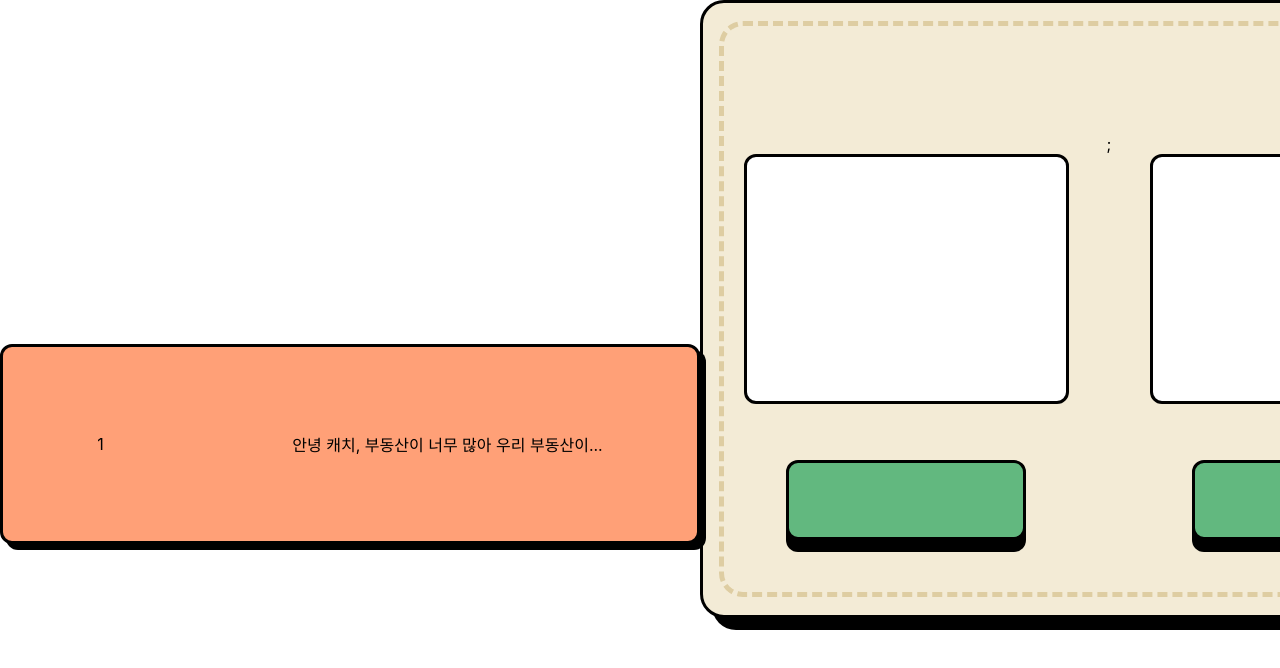
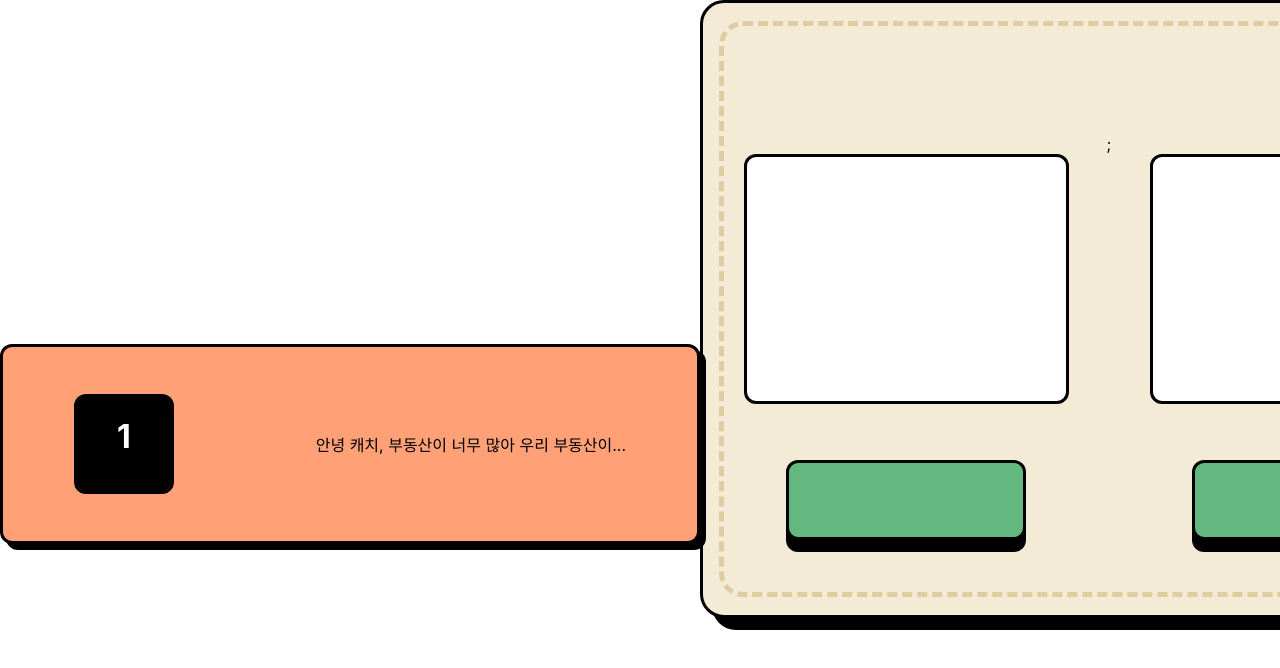
Before and after one commit to skku-comit/catch, a React (Create React App) app: page /catch/q1-page in a window 1280 px wide. Shown: the top 668 px of the page. Built offline with nearby package versions, Linux system fonts and the light colour scheme.

Commit message:
QuestionNumber Created

```diff
--- /dev/null
+++ b/src/components/common/QuestionNumber.js
@@ -0,0 +1,13 @@
+//css
+import classes from "./QuestionNumber.module.css";
+
+const QuestionNumber = () => {
+  let number = 1;
+  return (
+    <div className={classes["QuestionNumber"]}>
+      <h1>{number}</h1>
+    </div>
+  );
+};
+
+export default QuestionNumber;
--- /dev/null
+++ b/src/components/common/QuestionNumber.module.css
@@ -0,0 +1,9 @@
+.QuestionNumber {
+  width: 100px;
+  height: 100px;
+  border: 2px solid black;
+  background-color: black;
+  border-radius: 12px;
+  color: white;
+  text-align: center;
+}
--- a/src/pages/QuestionPages/Question1Page.js
+++ b/src/pages/QuestionPages/Question1Page.js
@@ -4,11 +4,13 @@ import classes from "./Question1Page.module.css";
 //imports
 import QuestionImage from "./QuestionImage";
 import QuestionButton from "./QuestionButton";
+import QuestionNumber from "../../components/common/QuestionNumber";
+
 const Question1Page = () => {
   return (
     <div className={classes["question-container"]}>
       <div className={classes["question-problem"]}>
-        <div className={classes["question-problem-number"]}>1</div>
+        <QuestionNumber />
         <div className={classes["question-problem-text"]}>
           안녕 캐치, 부동산이 너무 많아 우리 부동산이...
         </div>
```
